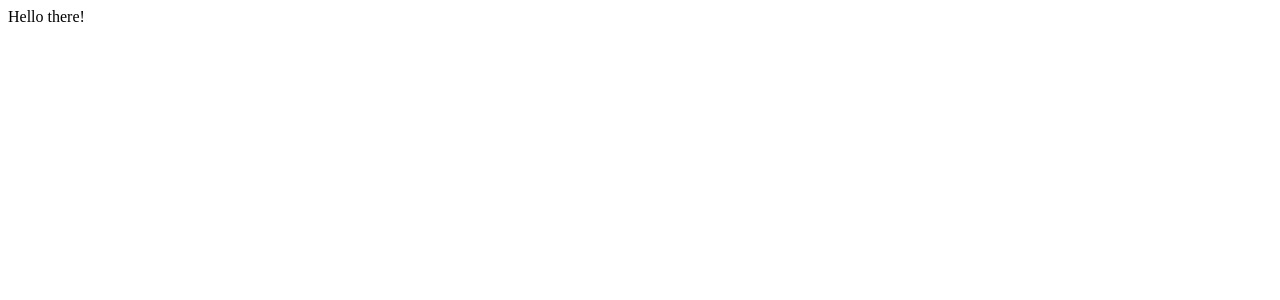
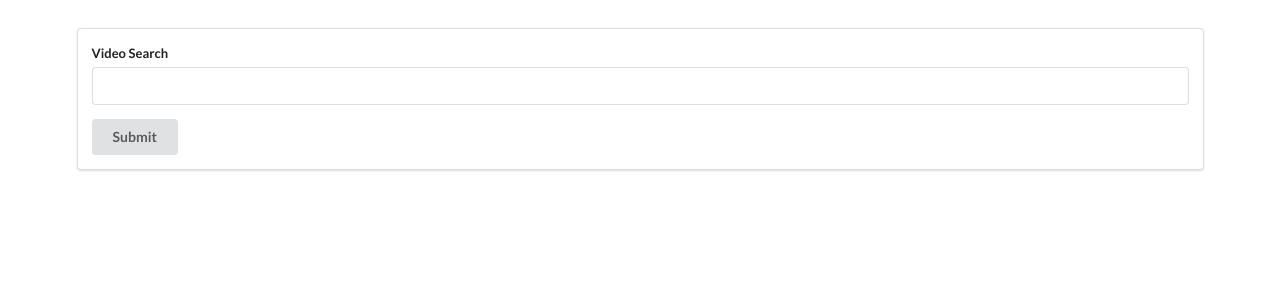
Before and after one commit to bigdub3298/Videos, a React (Create React App) app: page / in a window 1280 px wide. Shown: the top 300 px of the page. Built offline with nearby package versions, Linux system fonts and the light colour scheme.

Commit message:
added search bar component

```diff
--- a/public/index.html
+++ b/public/index.html
@@ -24,6 +24,10 @@
       work correctly both with client-side routing and a non-root public URL.
       Learn how to configure a non-root public URL by running `npm run build`.
     -->
+    <link
+      rel="stylesheet"
+      href="//cdn.jsdelivr.net/npm/semantic-ui@2.4.2/dist/semantic.min.css"
+    />
     <title>React App</title>
   </head>
   <body>
--- a/src/components/App.js
+++ b/src/components/App.js
@@ -1,8 +1,16 @@
 import React, { Component } from "react";
+import SearchBar from "./SearchBar";
 
 export class App extends Component {
+  onSearchSubmit = term => {
+    console.log(term);
+  };
   render() {
-    return <div>Hello there!</div>;
+    return (
+      <div className="ui container" style={{ marginTop: "2rem" }}>
+        <SearchBar onSubmit={this.onSearchSubmit} />
+      </div>
+    );
   }
 }
 
--- /dev/null
+++ b/src/components/SearchBar.js
@@ -0,0 +1,36 @@
+import React, { Component } from "react";
+
+export class SearchBar extends Component {
+  state = {
+    term: ""
+  };
+
+  onFormSubmit = e => {
+    e.preventDefault();
+
+    this.props.onSubmit(this.state.term);
+  };
+
+  render() {
+    return (
+      <div className="search-bar ui segment">
+        <form className="ui form" onSubmit={this.onFormSubmit}>
+          <div className="field">
+            <label>Video Search</label>
+            <input
+              type="text"
+              id="search-term"
+              onChange={e => this.setState({ term: e.target.value })}
+              value={this.state.term}
+            />
+          </div>
+          <button className="ui button" type="submit">
+            Submit
+          </button>
+        </form>
+      </div>
+    );
+  }
+}
+
+export default SearchBar;
```
